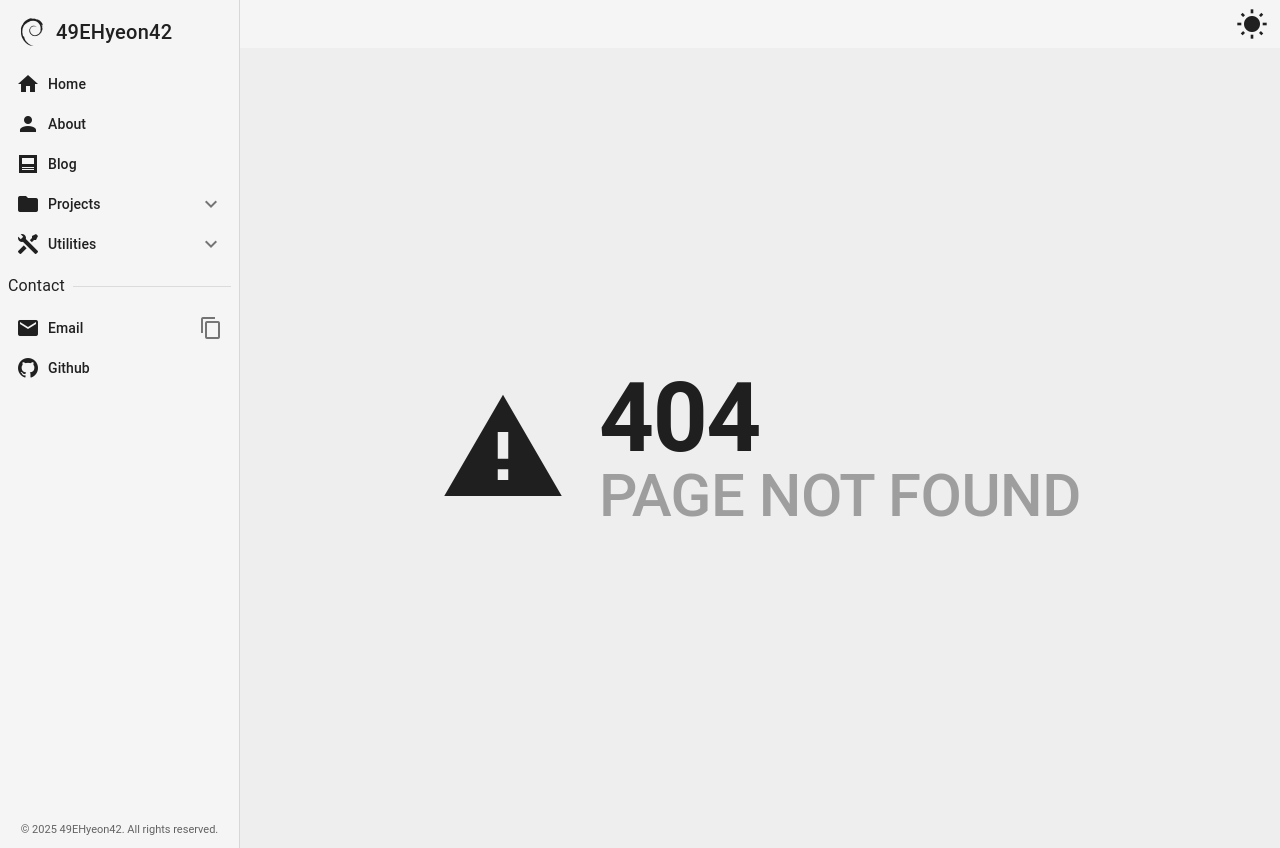
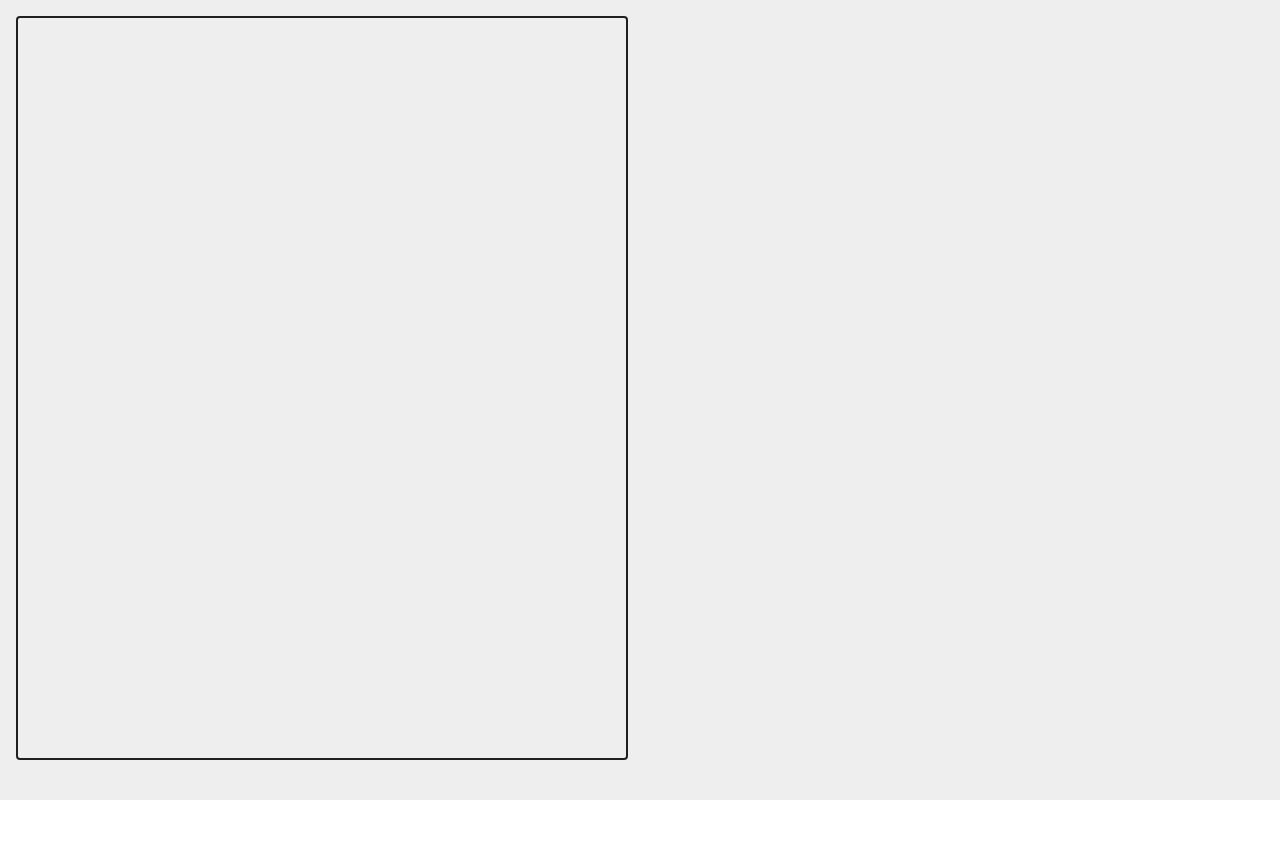
Before and after one commit to 49EHyeon42/vue-boilerplate, a Vue app: page /test-views/markdown in a window 1280 px wide. Before the commit this address had no page. After the commit the page ends 800 px from the top, so only its background shows below. Built offline with nearby package versions, Linux system fonts and the light colour scheme; a web font is replaced by a local one.

Commit message:
temp: 마크다운 변환기 1

```diff
--- a/src/router/testViews.ts
+++ b/src/router/testViews.ts
@@ -49,4 +49,9 @@ export const testRoutes = [
     name: 'CardTestView',
     component: () => import('@/testViews/CardTestView.vue'),
   },
+  {
+    path: '/test-views/markdown',
+    name: 'MarkdownView',
+    component: () => import('@/testViews/MarkdownView.vue'),
+  },
 ];
--- /dev/null
+++ b/src/testViews/MarkdownView.vue
@@ -0,0 +1,45 @@
+<script setup lang="ts">
+import { computed, onMounted, ref } from 'vue';
+
+import DOMPurify from 'dompurify';
+import MarkdownIt from 'markdown-it';
+
+const textareaRef = ref<HTMLElement | null>(null);
+
+const markdownIt = new MarkdownIt({ html: true });
+
+const input = ref<string>('');
+
+const previewInput = computed(() => DOMPurify.sanitize(markdownIt.render(input.value)));
+
+onMounted(() => {
+  textareaRef.value?.focus();
+});
+</script>
+
+<template>
+  <v-container fluid class="h-screen">
+    <v-row class="fill-height">
+      <v-col md="6">
+        <v-textarea
+          ref="textareaRef"
+          v-model="input"
+          variant="outlined"
+          no-resize
+          hide-details
+          class="fill-height"
+        />
+      </v-col>
+
+      <v-col md="6" class="fill-height">
+        <div
+          v-html="previewInput"
+          class="fill-height overflow-auto"
+          style="scrollbar-gutter: stable"
+        />
+      </v-col>
+    </v-row>
+  </v-container>
+</template>
+
+<style scoped></style>
```
Also changed, not shown: 1 other file (tests, documents, lock files or other folders).
